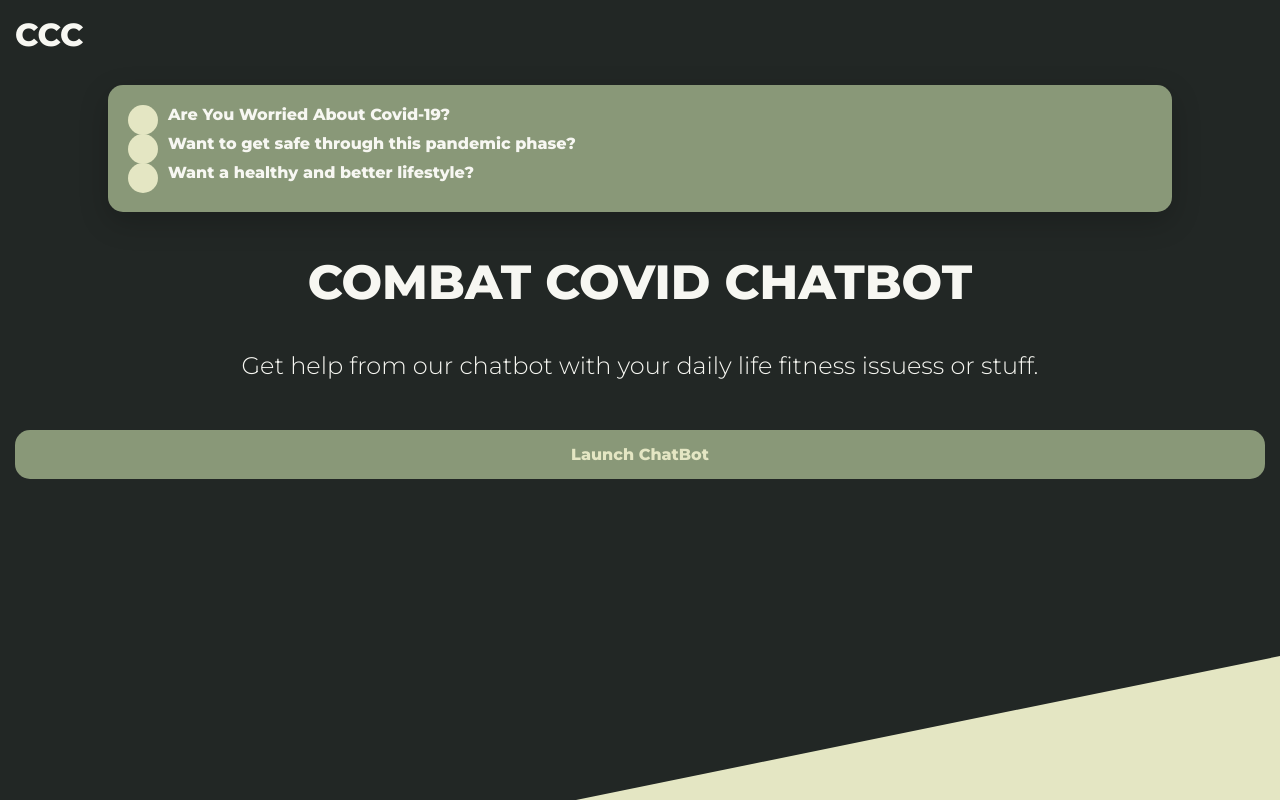
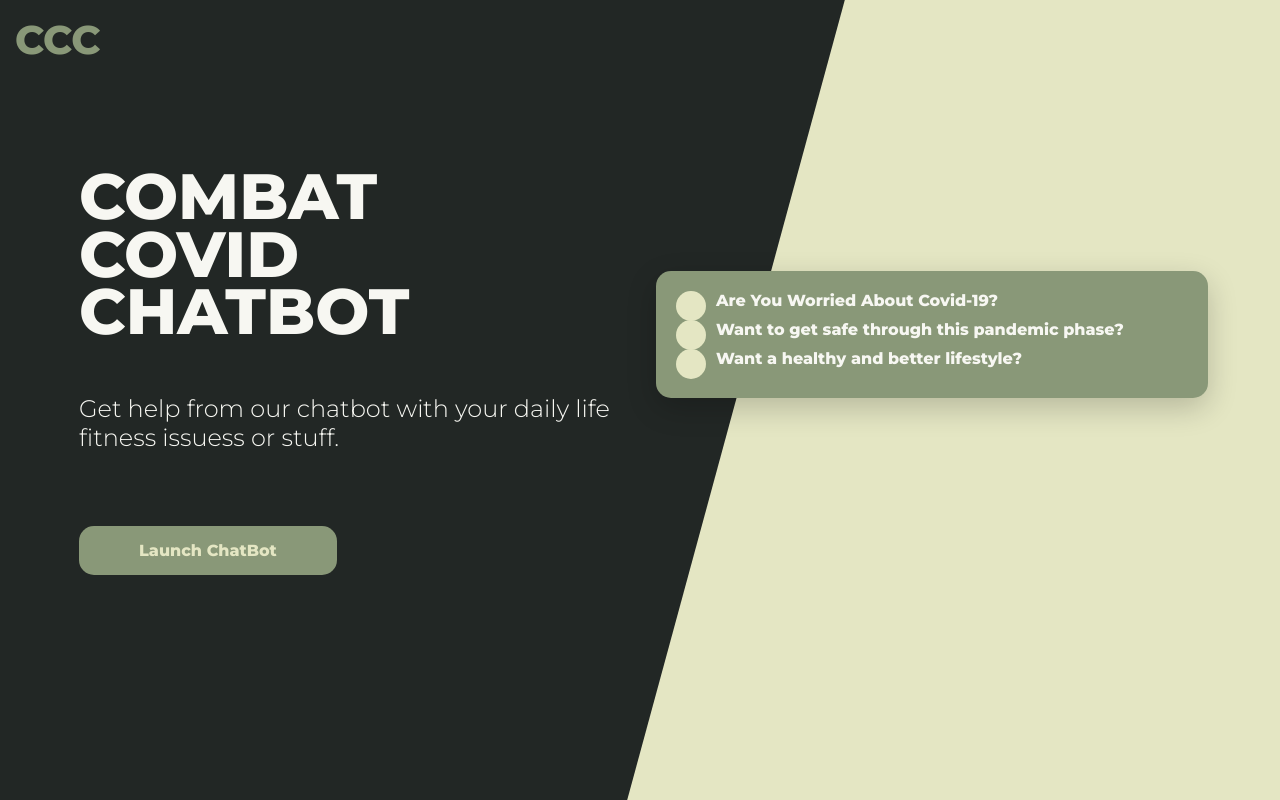
Before and after one commit to Karan-Munjani/SASS-Crash-Course, a plain HTML site: page index.html in a window 1280 px wide. Drawn offline with Linux system fonts and the light colour scheme.

Commit message:
Final FrontEnd

```diff
--- a/css/main.scss
+++ b/css/main.scss
@@ -20,6 +20,14 @@ $border : 15px;
     @return map-get($colorScheme,$colorName)
 }
 
+$desktop : 840px;
+
+@mixin desktop {
+    @media (min-width : #{$desktop}) {
+        @content;
+    }
+}
+
 
 body,html{
     margin: 0;
@@ -35,6 +43,9 @@ body{
     #bg{
 
         clip-path: polygon(100% 0, 100% 82%, 45% 100%, 0 100%, 0 0);
+
+
+
         // background-color: map-get($colors,primary);
         background-color: color(primary);
         width: 100%;
@@ -42,19 +53,36 @@ body{
         position: absolute;
         z-index: -1; left: 0px;
         top: 0px;
+
+
+        @include desktop {
+            clip-path: polygon(0 0, 66% 0, 49% 100%, 0% 100%);
+        }
     }
 
     header a{
-        color : color(textColor);
+        color : color(secondary);
         text-decoration: none;
         padding: $padding;
         display: block;
         font-weight: bolder;
         font-size: 2rem;
+
+        @include desktop{
+            font-size: 2.5rem;
+        }
     }
 
+}
+main{
 
-main{
+    @include desktop {
+        display:grid;
+        grid-template-columns: 1fr 1fr;
+        grid-template-areas:
+        "primary card";
+    }
+
     section#card{
         background : color(secondary);
         border-radius: $border;
@@ -62,6 +90,16 @@ main{
         padding: 20px;
         box-shadow: 0 10px 30px rgba(0,0,0,.2);
         width: 80%;
+
+
+        @include desktop{
+            grid-area: card;
+            height : fit-content;
+            // align verticle
+            align-self: center;
+            margin: 1em;
+        }
+
     }
 
     ul{
@@ -102,6 +140,14 @@ main{
             margin-top : 10px;
             text-transform: uppercase;
 
+            @include desktop{
+                // to make each word on its own line
+                width: 30%;
+                font-size: 4em;
+                line-height: .9em;
+
+            }
+
         }
 
         p{
@@ -119,6 +165,19 @@ main{
             text-align: center;
             margin: 50px auto 0 auto;
             padding: $padding;
+
+
+            @include desktop{
+                // CTA button was taking full span of grid 1fr
+                display:inline-block;
+                padding: $padding $padding * 4;
+            }
+        }
+
+        @include desktop{
+            grid-area: primary;
+            text-align:left;
+            margin: 4em 0 0 4em;
         }
     }
 
--- a/index.html
+++ b/index.html
@@ -7,7 +7,7 @@
     <link rel="stylesheet" href="css/main.css">
 </head>
 <body>
-    <div id="bg">
+    <div id="bg"></div>
 
 
         <header>
```
Also changed, not shown: css/main.css, 1 other file.
